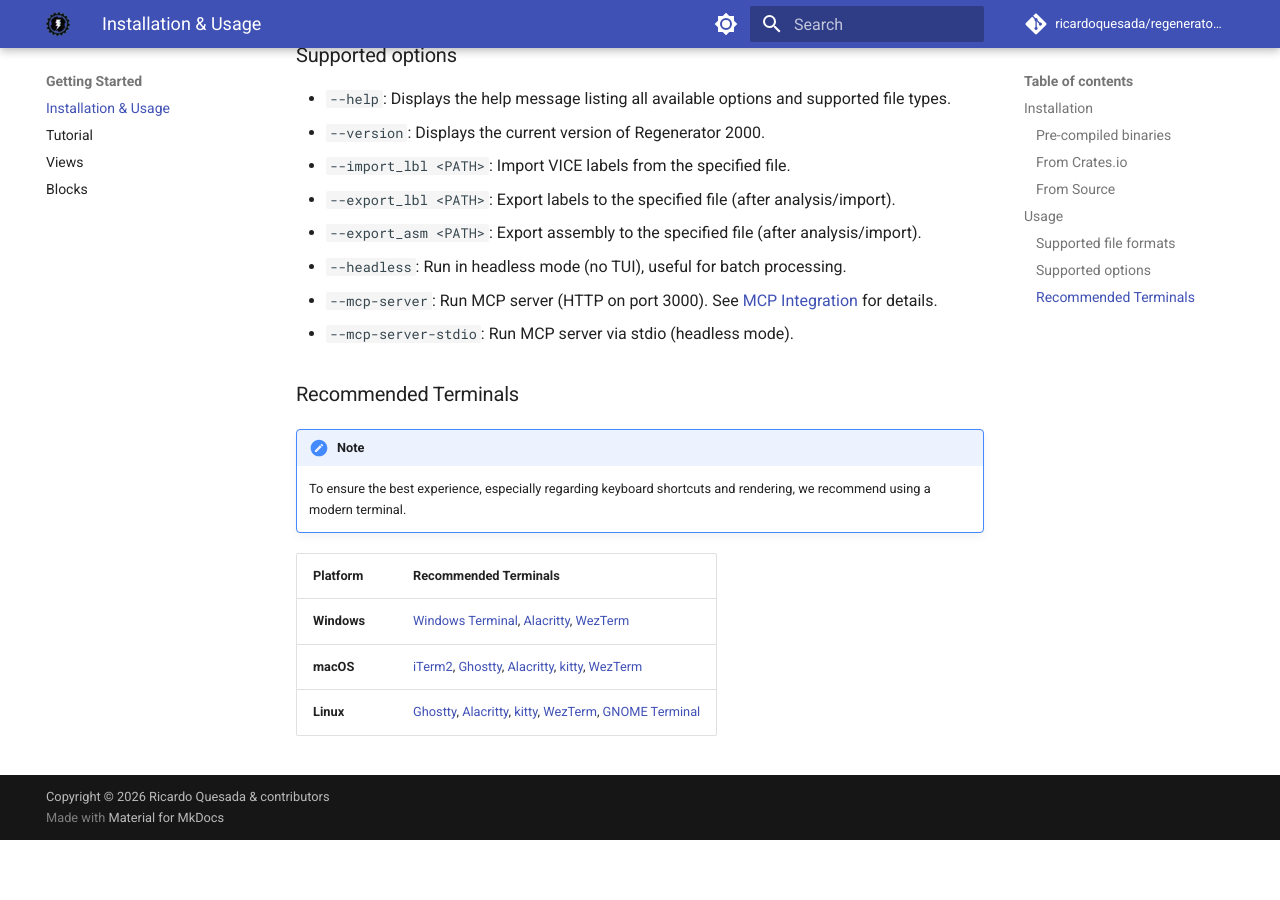
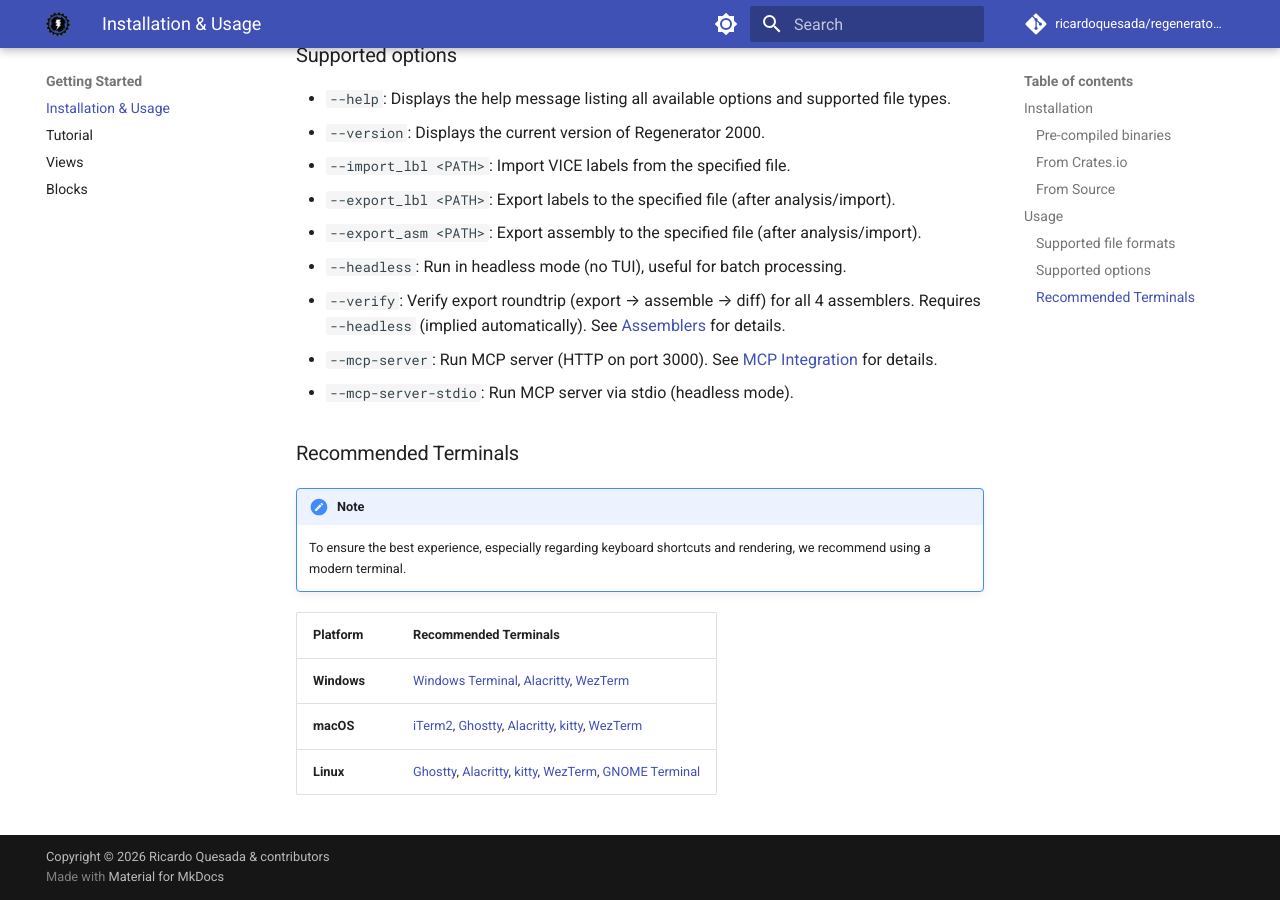
Before and after one commit to ricardoquesada/regenerator2000, an MkDocs documentation site: the page built from docs/install.md, in a window 1280 px wide and 900 px high, scrolled down 1366 px. Built offline with MkDocs 1.6.1 and Material for MkDocs 9.7.7, drawn with Linux system fonts in a browser that asks for light colours; comment, search, counter and statistics services are not loaded; before the commit the page ends 2206 px from its top, so only the background shows below that.

Commit message:
update documentation with missing --verify cli

```diff
--- a/docs/install.md
+++ b/docs/install.md
@@ -49,6 +49,7 @@
 - `--export_lbl <PATH>`: Export labels to the specified file (after analysis/import).
 - `--export_asm <PATH>`: Export assembly to the specified file (after analysis/import).
 - `--headless`: Run in headless mode (no TUI), useful for batch processing.
+- `--verify`: Verify export roundtrip (export → assemble → diff) for all 4 assemblers. Requires `--headless` (implied automatically). See [Assemblers](assemblers.md) for details.
 - `--mcp-server`: Run MCP server (HTTP on port 3000). See [MCP Integration](mcp.md) for details.
 - `--mcp-server-stdio`: Run MCP server via stdio (headless mode).
 
```
